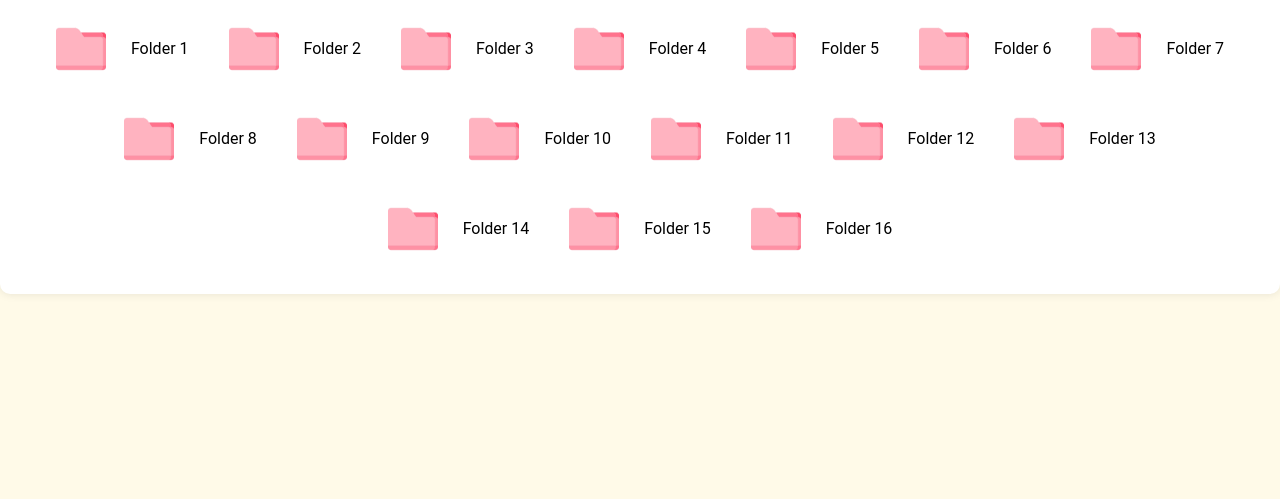
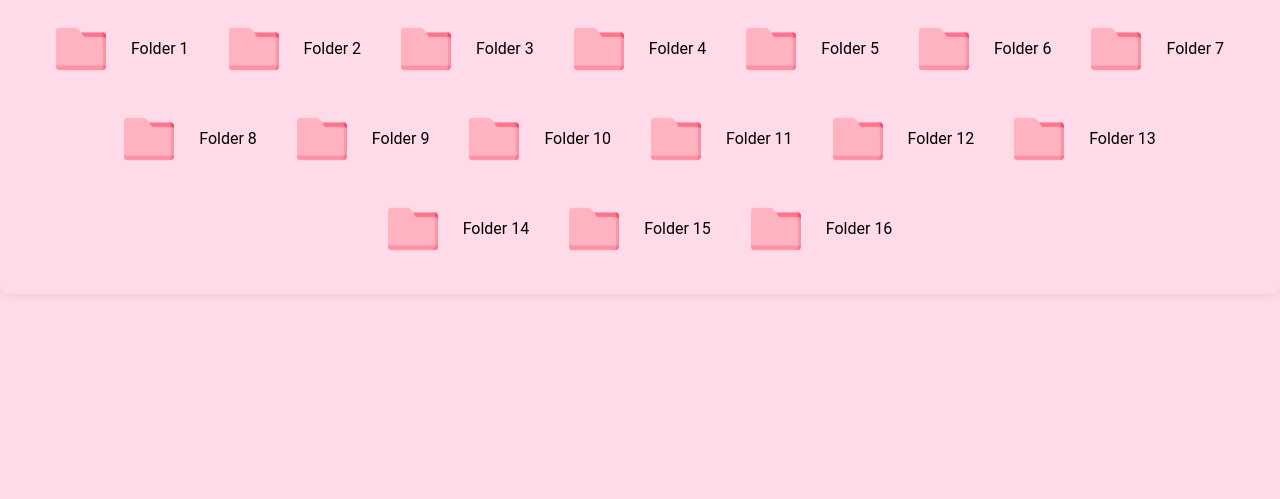
Before and after one commit to fifixu01/RMWYNM, a plain HTML site: page index.html in a window 1280 px wide. Shown: the part 301-800 px from the top of the page. Drawn offline with Linux system fonts and the light colour scheme.

Commit message:
Update style.css

```diff
--- a/style.css
+++ b/style.css
@@ -1,6 +1,6 @@
 body {
     font-family: Roboto, sans-serif;
-    background-color: #fffae8;
+    background-color: #ffdae8;
     margin: 0;
     padding: 0;
     display: flex;
@@ -11,7 +11,7 @@ body {
 
 .container {
     text-align: center;
-    background-color: #fff;
+    background-color: #ffdae8;
     padding: 20px;
     border-radius: 10px;
     box-shadow: 0 0 10px rgba(0, 0, 0, 0.1);
```
